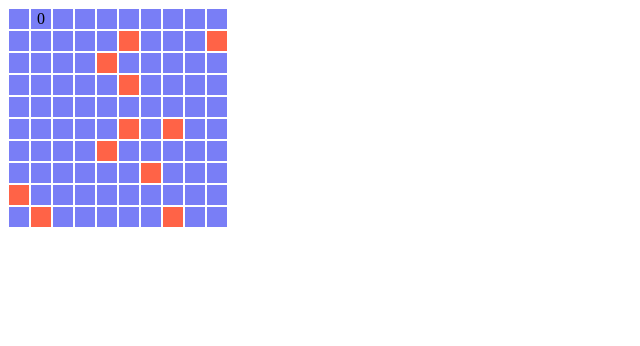
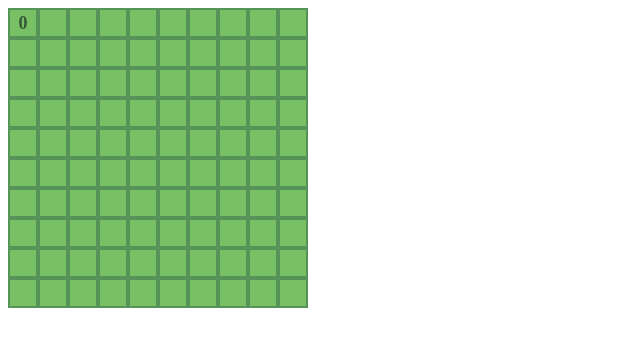
Before and after one commit to andersonmadeira/bombsweeper, a React (Create React App) app: page / in a window 1280 px wide. Both pictures are taken after a click on the element 41 px from the left and 19 px from the top of the page. Shown: the top 346 px of the page, without its empty margins (0-640 px from the left). Built offline with nearby package versions, Linux system fonts and the light colour scheme.

Commit message:
feat: general style and gameplay improvements

```diff
--- a/src/components/Grid.tsx
+++ b/src/components/Grid.tsx
@@ -1,12 +1,49 @@
 import React from 'react'
 import styled from '@emotion/styled'
+
 import { Tile } from './Tile'
+import { GameStatus } from './types'
 
 const StyledGrid = styled.div<{ columns: number }>`
   display: grid;
-  width: max-content;
+  width: calc(${({ columns }) => columns} * 30px);
   grid-template-columns: repeat(${({ columns }) => columns}, 1fr);
   border: 0;
+`
+
+const GameContainer = styled.div<{ lines: number; columns: number }>`
+  position: relative;
+  width: calc(${({ columns }) => columns} * 30px);
+  height: calc(${({ lines }) => lines} * 30px);
+`
+
+const EndGameInfo = styled.div`
+  box-sizing: border-box;
+  position: absolute;
+  display: flex;
+  flex-direction: column;
+  align-items: center;
+  background-color: rgba(255, 255, 255, 0.9);
+  border-radius: 4px;
+  padding: 20px;
+  width: 180px;
+  height: 180px;
+  left: calc(50% - (180px / 2));
+  top: calc(50% - (180px / 2));
+`
+
+const EndGameEmoji = styled.span`
+  font-size: 80px;
+  margin-bottom: 10px;
+`
+
+const RestartButton = styled.button<{ gameStatus: GameStatus }>`
+  cursor: pointer;
+  padding: 6px 12px;
+  border: 0;
+  color: #fff;
+  background-color: ${({ gameStatus }) => (gameStatus === 'lost' ? 'tomato' : '#77c063')};
+  border-radius: 4px;
 `
 
 export interface GridProps {
@@ -42,20 +79,20 @@ const buildMineField = (lines: number, columns: number, mines: number): Record<s
 }
 
 export const Grid: React.FC<GridProps> = ({ lines, columns, mines }) => {
-  const [gameStep, setGameStep] = React.useState<'in_progress' | 'over'>('in_progress')
+  const [gameStatus, setGameStatus] = React.useState<GameStatus>('in_progress')
   const [minefield, setMinefield] = React.useState<Record<string, boolean>>({})
 
   React.useEffect(() => {
-    if (gameStep !== 'over') {
+    if (gameStatus === 'in_progress') {
       const field = buildMineField(lines, columns, mines)
       setMinefield(field)
     }
-  }, [lines, columns, mines, gameStep])
+  }, [lines, columns, mines, gameStatus])
 
-  const onGameOver = React.useCallback(() => setGameStep('over'), [])
+  const onGameOver = React.useCallback(() => setGameStatus('lost'), [])
 
   return (
-    <>
+    <GameContainer lines={lines} columns={columns}>
       <StyledGrid columns={columns}>
         {[...new Array(lines * columns)].map((_, i) => {
           const line = Math.floor(i / lines)
@@ -68,17 +105,23 @@ export const Grid: React.FC<GridProps> = ({ lines, columns, mines }) => {
               line={line}
               column={column}
               onGameOver={onGameOver}
-              step={gameStep}
+              gameStatus={gameStatus}
             />
           )
         })}
       </StyledGrid>
-      {gameStep === 'over' && (
-        <>
-          <span>Game Over!</span>
-          <button onClick={() => setGameStep('in_progress')}>Restart</button>
-        </>
+      {gameStatus !== 'in_progress' && (
+        <EndGameInfo>
+          <EndGameEmoji>☠️</EndGameEmoji>
+          <RestartButton gameStatus={gameStatus} onClick={() => setGameStatus('in_progress')}>
+            Restart
+          </RestartButton>
+        </EndGameInfo>
       )}
-    </>
+    </GameContainer>
   )
 }
+
+// bomb => 💣
+// win => 😎
+// loose => ☠️
--- a/src/components/Tile.tsx
+++ b/src/components/Tile.tsx
@@ -1,18 +1,31 @@
 import React from 'react'
 import styled from '@emotion/styled'
 
-const StyledTile = styled.div<{ hasMine: boolean }>`
+import { GameStatus } from './types'
+
+const StyledTile = styled.div<{ isRevealed: boolean; hasMine: boolean }>`
   cursor: pointer;
   user-select: none;
   display: flex;
   justify-content: center;
   align-items: center;
-  width: 20px;
-  height: 20px;
+  width: 26px;
+  height: 26px;
   // temporary, just for debugging purposes
-  background: ${({ hasMine }) => (hasMine ? 'tomato' : '#797ef6')};
-  border: 0;
-  margin: 1px;
+  background: ${({ isRevealed, hasMine }) => (hasMine && isRevealed ? 'tomato' : '#77C063')};
+  border: 2px solid #569358;
+
+  transition: all 500ms ease-in-out;
+`
+
+const LabelNumber = styled.span`
+  color: #345835;
+  font-weight: 700;
+  font-size: 18px;
+`
+
+const LabelMine = styled.span`
+  font-size: 15px;
 `
 
 export interface TileProps {
@@ -20,7 +33,7 @@ export interface TileProps {
   column: number
   field: Record<string, boolean>
   onGameOver: () => void
-  step: 'in_progress' | 'over'
+  gameStatus: GameStatus
 }
 
 const searchMines = (line: number, column: number, field: Record<string, boolean>): number => {
@@ -41,20 +54,15 @@ const searchMines = (line: number, column: number, field: Record<string, boolean
   return count
 }
 
-export const Tile: React.FC<TileProps> = ({ line, column, field, onGameOver, step }) => {
-  const [label, setLabel] = React.useState<string>('')
+export const Tile: React.FC<TileProps> = ({ line, column, field, onGameOver, gameStatus }) => {
+  const [label, setLabel] = React.useState<JSX.Element>()
 
   const code = `${line}-${column}`
 
-  React.useEffect(() => {
-    if (step === 'in_progress') {
-      setLabel('')
-    }
-  }, [step])
-
   const handleClickTile = React.useCallback(() => {
     const mineCount = searchMines(line, column, field)
-    const tileLabel = mineCount === -1 ? '*' : `${mineCount}`
+    const tileLabel =
+      mineCount === -1 ? <LabelMine>💣</LabelMine> : <LabelNumber>{mineCount}</LabelNumber>
 
     if (mineCount === -1) {
       onGameOver()
@@ -63,9 +71,21 @@ export const Tile: React.FC<TileProps> = ({ line, column, field, onGameOver, ste
     setLabel(tileLabel)
   }, [column, line, field, onGameOver])
 
+  React.useEffect(() => {
+    if (gameStatus === 'in_progress') {
+      setLabel(undefined)
+    } else {
+      handleClickTile()
+    }
+  }, [gameStatus, handleClickTile])
+
   return (
-    <StyledTile hasMine={field[code]} onClick={() => step === 'in_progress' && handleClickTile()}>
-      <span>{label}</span>
+    <StyledTile
+      hasMine={field[code]}
+      isRevealed={gameStatus !== 'in_progress'}
+      onClick={() => gameStatus === 'in_progress' && handleClickTile()}
+    >
+      {label}
     </StyledTile>
   )
 }
--- /dev/null
+++ b/src/components/types.ts
@@ -0,0 +1 @@
+export type GameStatus = 'in_progress' | 'lost' | 'won'
```
